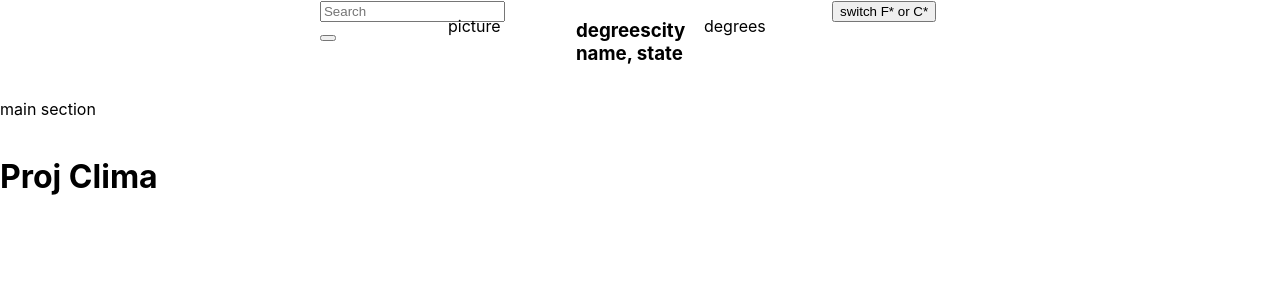
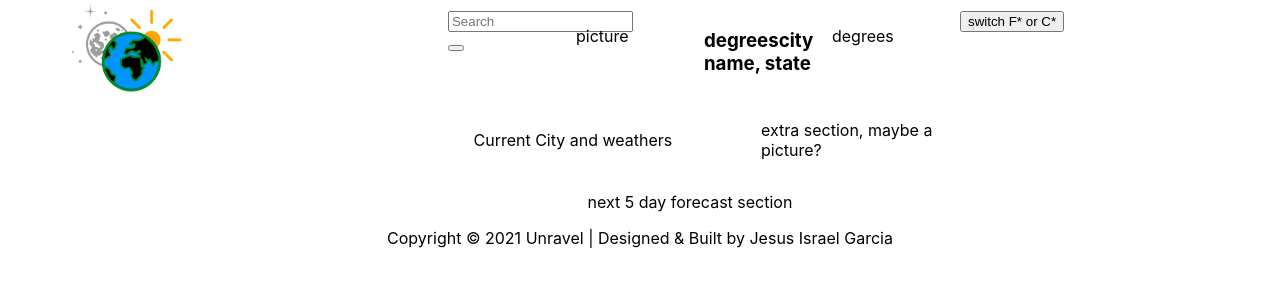
Before and after one commit to ionwolf13/clima-pro, a React (Create React App) app: page / in a window 1280 px wide. Shown: the top 300 px of the page. Built offline with nearby package versions, Linux system fonts and the light colour scheme.

Commit message:
fixed grid and layout

```diff
--- a/src/App.css
+++ b/src/App.css
@@ -46,8 +46,16 @@
   align-content: center;
 }
 
+/* ##### Heading Section ##### */
+#logo-comp{
+  grid-column: 1/2;
+  grid-row: 1;
+  justify-self: center;
+  align-self: center;
+}
+
 .nav-comp{
-  grid-column: 1/6;
+  grid-column: 2/6;
   grid-row: 1/2;
   display: grid;
   grid-template-columns: 20% 20% 20% 20% 20%;
@@ -58,7 +66,43 @@
   display: inline;
 }
 
+/* ##### Body Section ##### */
 .main-comp{
+  max-width: 500px;
   grid-column: 1/6;
-  grid-row: 2/5;
+  grid-row: 2;
+  display: grid;
+  grid-template-columns: 20% 20% 20% 20% 20%;
+  grid-template-rows: auto;
+  align-self: center;
+  justify-self: center;
+  column-gap: 25px;
 }
+
+.card-comp{
+  align-self: center;
+  justify-self: center;
+}
+#main-card-comp{
+ grid-column: 1/4;
+ grid-row: 1;
+
+}
+
+#sub-card-comp{
+ grid-column: 1/6;
+ grid-row: 2;
+}
+
+#extra-card-comp{
+  grid-column: 4/6;
+  grid-row: 1;
+}
+
+/* ##### Footer Section  #####*/
+
+#main-footer{
+  grid-column: 1/6;
+  justify-self: center;
+  align-self: center;
+}
--- a/src/App.js
+++ b/src/App.js
@@ -1,13 +1,17 @@
 import './App.css';
-import {MainComponent} from './components/MainComponent.js';
-import {NavComponent} from './components/NavComponent.js';
+import { MainComponent } from './components/MainComponent.js';
+import { NavComponent } from './components/NavComponent.js';
+import { LogoComponent } from './components/LogoComponent.js';
 
 function App() {
   return (
     <div className="app-comp">
-      <h1>Proj Clima</h1>
+      <LogoComponent />
       <NavComponent />
       <MainComponent />
+      <footer id='main-footer'>
+        Copyright © 2021 Unravel | Designed & Built by Jesus Israel Garcia
+      </footer>
     </div>
   );
 }
--- /dev/null
+++ b/src/components/CardComponent.js
@@ -0,0 +1,10 @@
+import React from 'react';
+
+export const CardComponent = () => {
+
+    return(
+        <div className='card-comp' id='sub-card-comp'>
+            <p>next 5 day forecast section</p>
+        </div>
+    )
+}
--- /dev/null
+++ b/src/components/ExtraCardComponent.js
@@ -0,0 +1,10 @@
+import React from 'react';
+
+export const ExtraCardComponent = () => {
+
+    return(
+        <div className='card-comp' id='extra-card-comp'>
+            <p>extra section, maybe a picture?</p>
+        </div>
+    )
+}
--- /dev/null
+++ b/src/components/LogoComponent.js
@@ -0,0 +1,11 @@
+import React from 'react';
+import logo from '../pictures/weatherlogo.png';
+
+export const LogoComponent = () => {
+
+    return(
+        <div id='logo-comp'>
+            <img src={logo} height='100'/>
+        </div>
+    )
+}
--- /dev/null
+++ b/src/components/MainCardComponent.js
@@ -0,0 +1,10 @@
+import React from 'react';
+
+export const MainCardComponent = () => {
+
+    return(
+        <div className='card-comp' id='main-card-comp'>
+            <p>Current City and weathers</p>
+        </div>
+    )
+}
--- a/src/components/MainComponent.js
+++ b/src/components/MainComponent.js
@@ -1,12 +1,15 @@
 import React from 'react';
+import { MainCardComponent } from './MainCardComponent.js';
+import { CardComponent } from './CardComponent.js';
+import { ExtraCardComponent } from './ExtraCardComponent.js';
 
 export const MainComponent = () => {
 
     return(
         <div className='main-comp'>
-            <p>
-                main section
-            </p>
+            <MainCardComponent />
+            <ExtraCardComponent />
+            <CardComponent />
         </div>
     )
 }
```
Also changed, not shown: src/pictures/blueline.jpg (added), src/pictures/weatherlogo.png (added).
